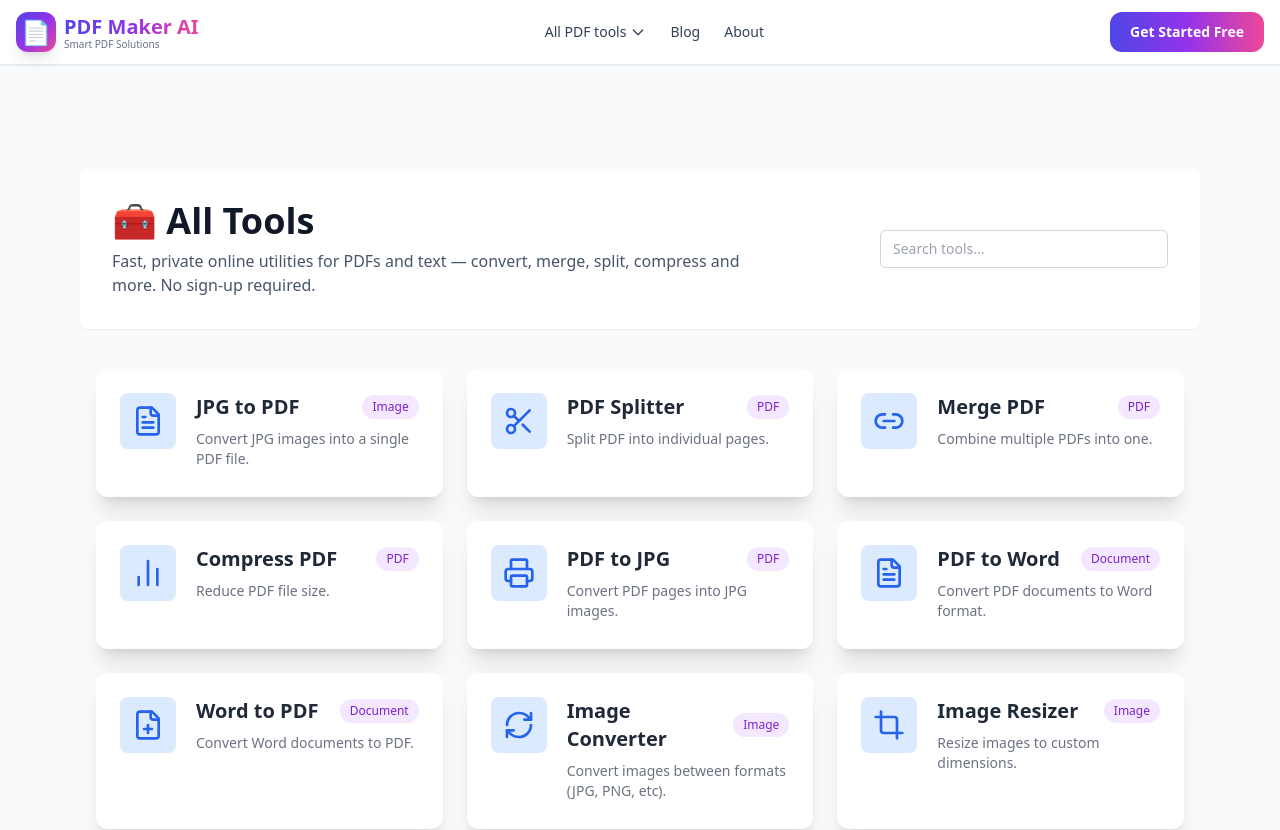
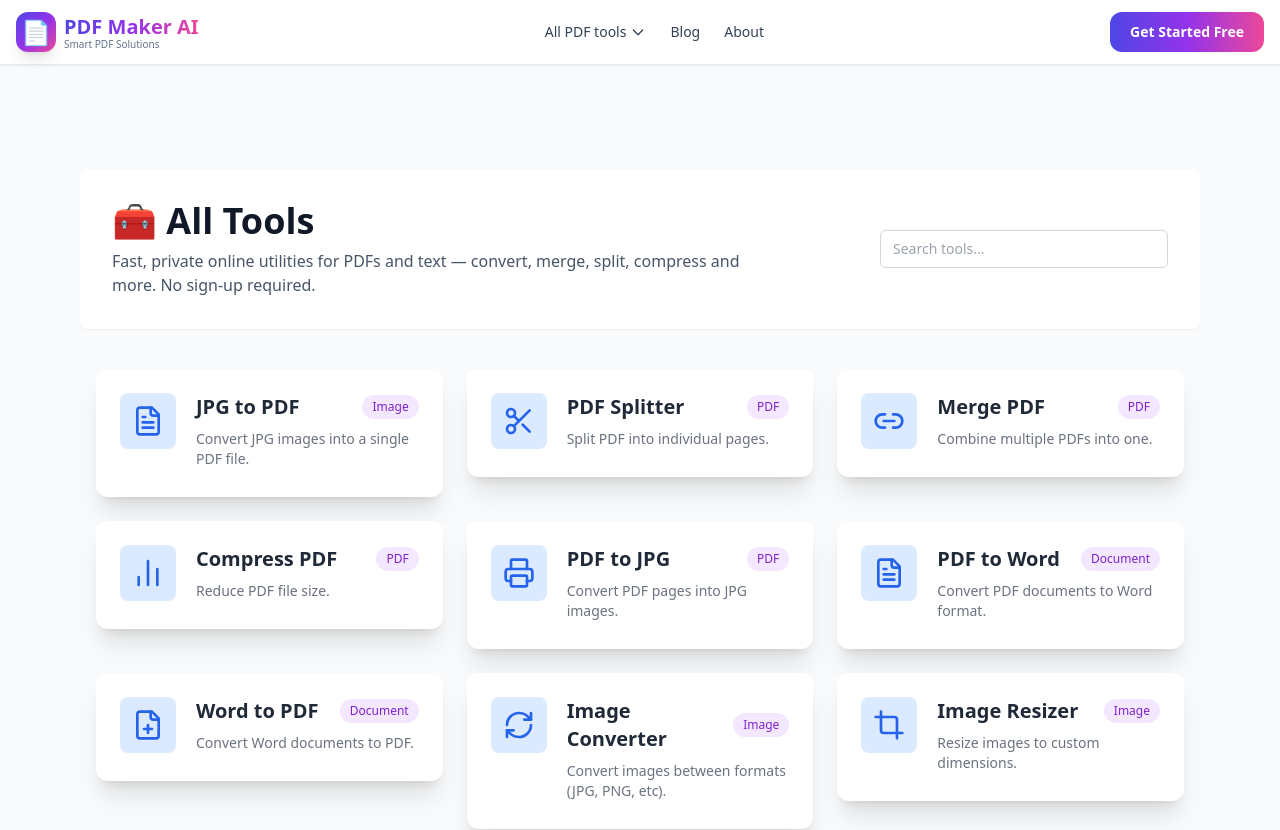
Before and after one commit to studybuild576-commits/my-tool-website, a Next.js app: page /tools in a window 1280 px wide. Shown: the top 830 px of the page. Built offline with nearby package versions, Linux system fonts and the light colour scheme.

Commit message:
Update ToolCard.tsx

```diff
--- a/components/ToolCard.tsx
+++ b/components/ToolCard.tsx
@@ -1,38 +1,40 @@
 import Link from "next/link";
-// LucideIcon type और ComponentProps को import करें
-import { type LucideIcon } from 'lucide-react';
-import React from 'react';
+import { type LucideIcon } from "lucide-react";
+import React from "react";
 
-// FIX: icon prop को केवल LucideIcon प्रकार का बनाया गया है, जो एक कंपोनेंट है
-// LucideIcon एक 'ForwardRef' कंपोनेंट है, इसलिए यह सबसे सटीक प्रकार है।
 interface ToolCardProps {
   name: string;
   route: string;
-  // FIX: icon को केवल LucideIcon प्रकार का रखें।
-  icon: LucideIcon;
+  icon: LucideIcon; // LucideIcon type
   description: string;
   category?: string;
 }
 
-export default function ToolCard({ name, route, icon: Icon, description, category }: ToolCardProps) {
+export default function ToolCard({
+  name,
+  route,
+  icon: Icon,
+  description,
+  category,
+}: ToolCardProps) {
   return (
-    <Link href={route} legacyBehavior>
-      {/* 1. Shadows और Hover को बदला गया: More prominent shadow और scale effect */}
+    <Link
+      href={route}
+      className="block" // Link ko block banaya taki pura card clickable ho
+    >
       <article className="bg-white border-b-4 border-transparent hover:border-blue-500 rounded-xl p-6 shadow-xl hover:shadow-2xl transition-all duration-300 transform hover:scale-[1.02] focus:outline-none focus:ring-4 focus:ring-blue-300 cursor-pointer">
-
         <div className="flex items-start gap-5">
-          {/* 2. Icon Area: Size बढ़ाया और background दिया */}
+          {/* Icon Area */}
           <div className="p-3 bg-blue-100 text-blue-600 rounded-lg text-4xl flex-shrink-0">
-            {/* Icon को component की तरह render करें */}
-            <Icon className="w-8 h-8"/>
+            <Icon className="w-8 h-8" />
           </div>
 
           <div className="flex-1">
             <div className="flex items-center justify-between">
-              {/* 3. Title Style */}
+              {/* Title */}
               <h3 className="text-xl font-bold text-gray-800">{name}</h3>
 
-              {/* Category Tag: Ab AI theme ya Techy tag use karein */}
+              {/* Category Tag */}
               {category && (
                 <span className="text-xs bg-purple-100 text-purple-700 font-medium px-2.5 py-1 rounded-full whitespace-nowrap">
                   {category}
@@ -40,7 +42,7 @@ export default function ToolCard({ name, route, icon: Icon, description, categor
               )}
             </div>
 
-            {/* Description: Text color और spacing theek kiya */}
+            {/* Description */}
             <p className="mt-2 text-sm text-gray-500 line-clamp-3">{description}</p>
           </div>
         </div>
```
Lines whose indentation alone changed are shown as unchanged.
